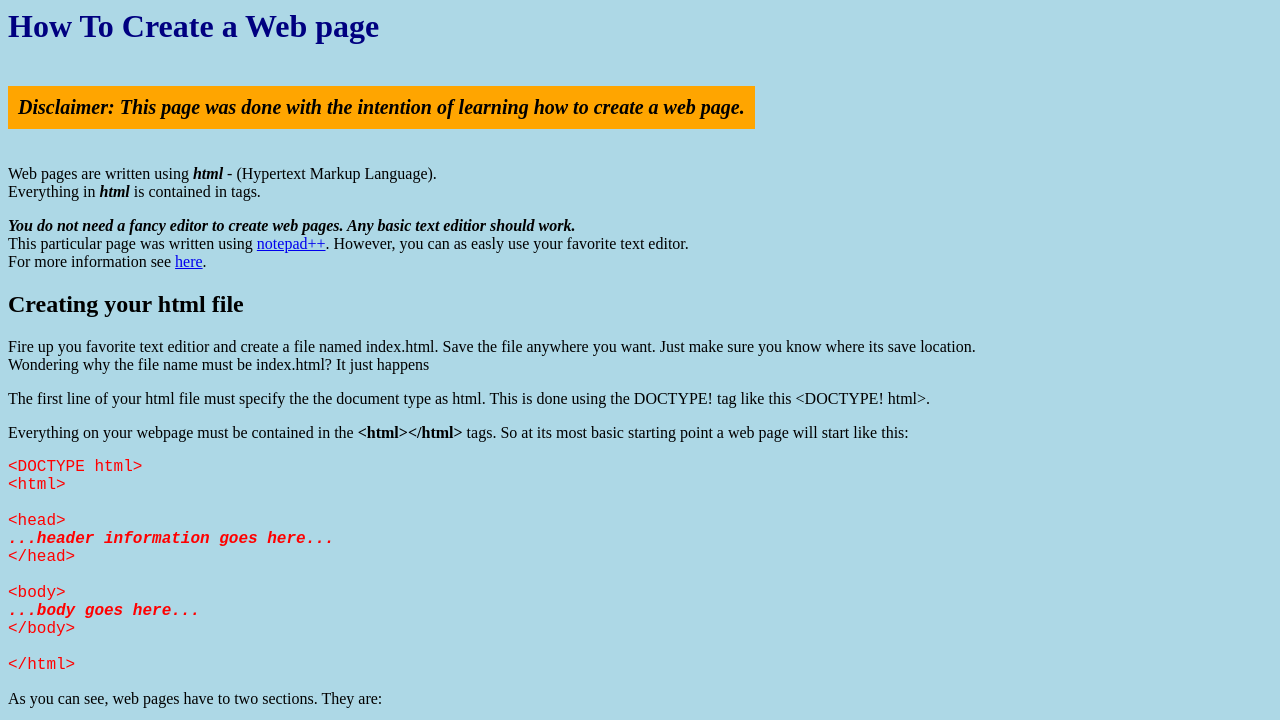
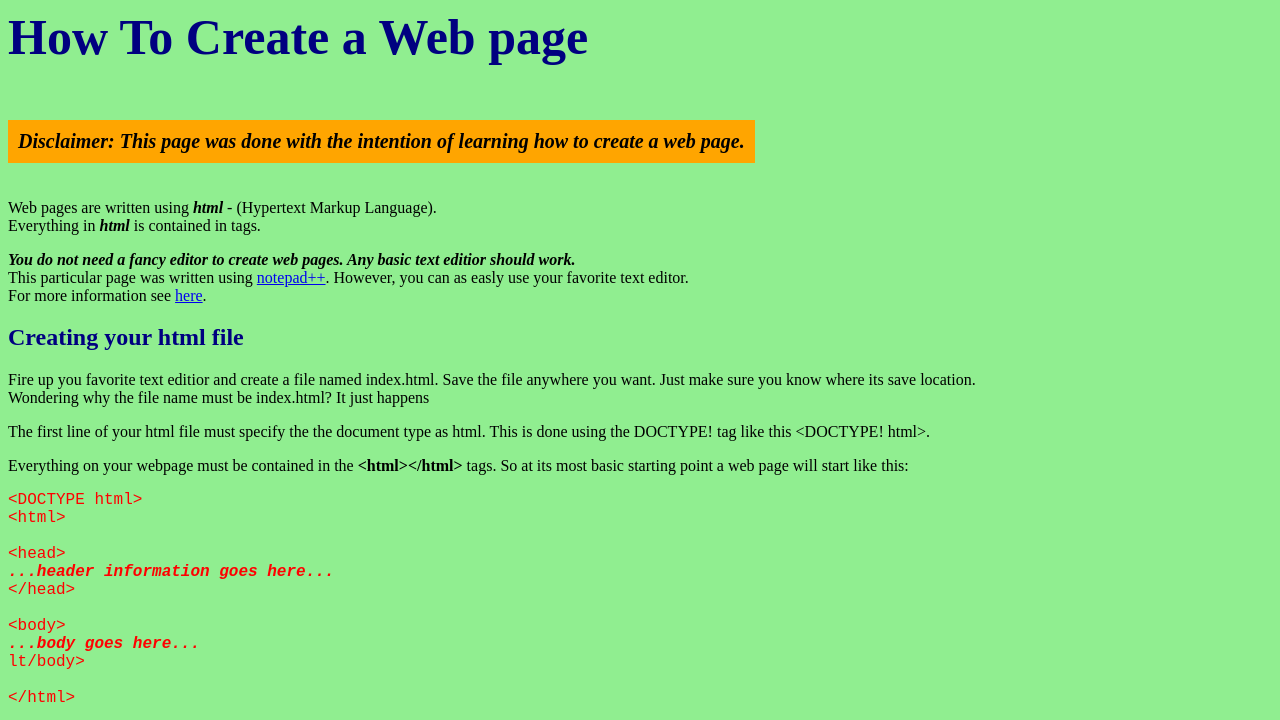
Before and after one commit to TangerineLabs/LearningWebPageCreation, a plain HTML site: page index.html in a window 1280 px wide. Shown: the top 720 px of the page. Drawn offline with Linux system fonts and the light colour scheme.

Commit message:
More updates

```diff
--- a/css/index.css
+++ b/css/index.css
@@ -1,9 +1,12 @@
 body {
-    background-color: lightblue;
+    background-color: lightgreen;
 }
 
 h1 {
     color: navy;
+}
+h2 {
+  color: navy;
 }
 
 #disclamer {
@@ -13,6 +16,9 @@ h1 {
     background-color: orange;
     padding: 10px;
     display: inline-block;
+}
+#bigheading {
+  font-size: 50px
 }
 
 #htmlexample {
--- a/index.html
+++ b/index.html
@@ -5,10 +5,11 @@
 <title>Learning to Write Web Pages</title>
 <link rel="stylesheet" type="text/css" href="css/index.css">
 <link rel="shortcut icon" type="image/x-icon" href="favicon.ico">
+<meta charset="utf-8">
 </head>
 
 <body>
-<h1>How To Create a Web page</h1>
+<h1 id="bigheading">How To Create a Web page</h1>
 <p id="disclamer"><em>Disclaimer</em>: This page was done with the intention of learning how to create a web page.
 </p>
 <p>Web pages are written using <em><strong>html </strong></em> - (Hypertext Markup Language).<br>
@@ -21,32 +22,32 @@ However, you can as easly use your favorite text editor.<br> For more informatio
 </p>
 <p>The first line of your html file must specify the the document type as html. This is done using the DOCTYPE! tag like this &lt;DOCTYPE! html&gt;.
 </p>
-<p>Everything on your webpage must be contained in the <strong>&lt;html&gt&lt;/html&gt</strong> tags. So at its most basic starting point a web page will start like this:
+<p>Everything on your webpage must be contained in the <strong>&lt;html&gt;&lt;/html&gt;</strong> tags. So at its most basic starting point a web page will start like this:
 <pre id="htmlexample">
 &lt;DOCTYPE html&gt;
 &lt;html&gt;
 
 &lt;head&gt;
 <em><strong>...header information goes here...</strong></em>
-&lt/head&gt;
+&lt;/head&gt;
 
 &lt;body&gt;
 <em><strong>...body goes here...</strong></em>
-&lt/body&gt;
+lt/body&gt;
 
 &lt;/html&gt;
 </pre>
 <p>
 As you can see, web pages have to two sections. They are:
 <ol>
-<li>Head (<strong>&lt;head&gt;</strong><em>Header contents</em><strong>&lt;/head&gt</strong>)</li>
+<li>Head (<strong>&lt;head&gt;</strong><em>Header contents</em><strong>&lt;/head&gt;</strong>)</li>
 <li>Body (<strong>&lt;body&gt;</strong><em>Body contents</em><strong>&lt;/body&gt;</strong>)</li>
 </ol>
-Except for the Title (<strong>&lt;title&gt<em>Page Title</em></strong><strong>&lt;/title&gt</strong>) information Head content is not shown on the web page. The title is shown in the browser title area.<br>
-For simple pages styling (<strong>&lt;style&gt</strong><strong>&lt;/style&gt</strong>) information will also be located here. For more complicated webpages styling information is located in a seperate CSS file.
+Except for the Title (<strong>&lt;title&gt;<em>Page Title</em></strong><strong>&lt;/title&gt;</strong>) information Head content is not shown on the web page. The title is shown in the browser title area.<br>
+For simple pages styling (<strong>&lt;style&gt;</strong><strong>&lt;/style&gt;</strong>) information will also be located here. For more complicated webpages styling information is located in a seperate CSS file.
 </p>
 <h1>Headings</h1>
-<p>You create a heading with the <strong>&lt;h&gt&lt;/h&gt</strong>tag. There are six heading types: <strong>&lt;h1&gt</strong> to <strong>&lt;h6&gt</strong>.<br> Font size degrease as the heading number increases. So default font sizes will look like this:<br>
+<p>You create a heading with the <strong>&lt;h&gt;&lt;/h&gt;</strong>tag. There are six heading types: <strong>&lt;h1&gt;</strong> to <strong>&lt;h6&gt;</strong>.<br> Font size degrease as the heading number increases. So default font sizes will look like this:<br>
 <h1 class="headertypes">This is a h1 heading</h1>
 <h2 class="headertypes">This is a h2 heading</h2>
 <h3 class="headertypes">This is a h3 heading</h3>
```
